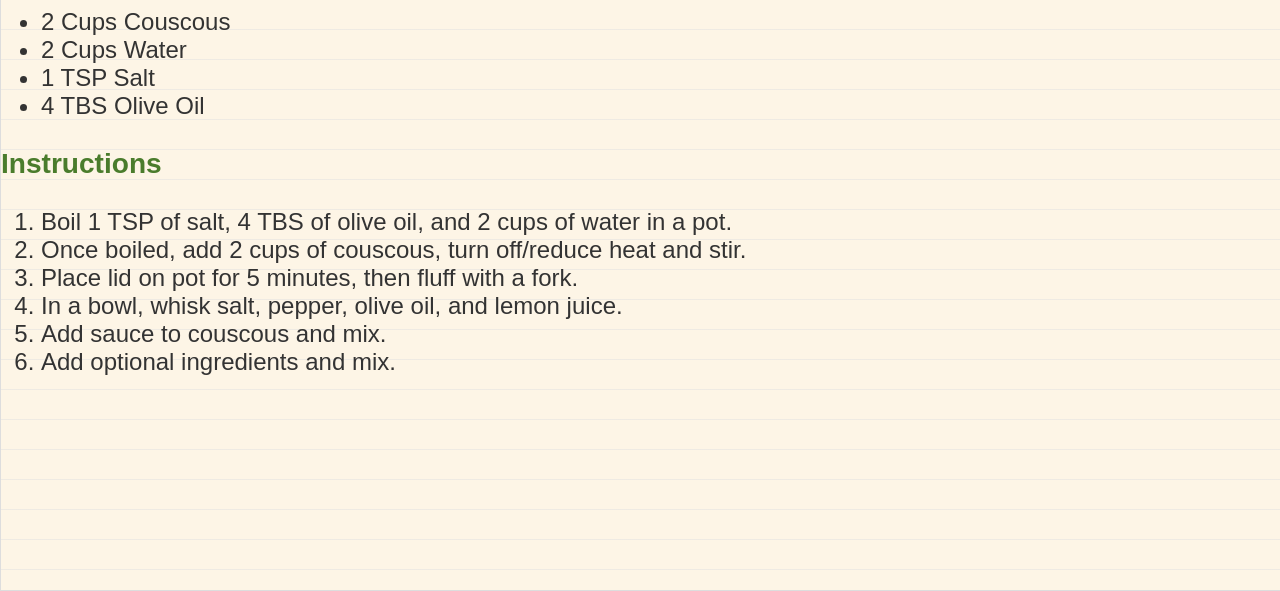
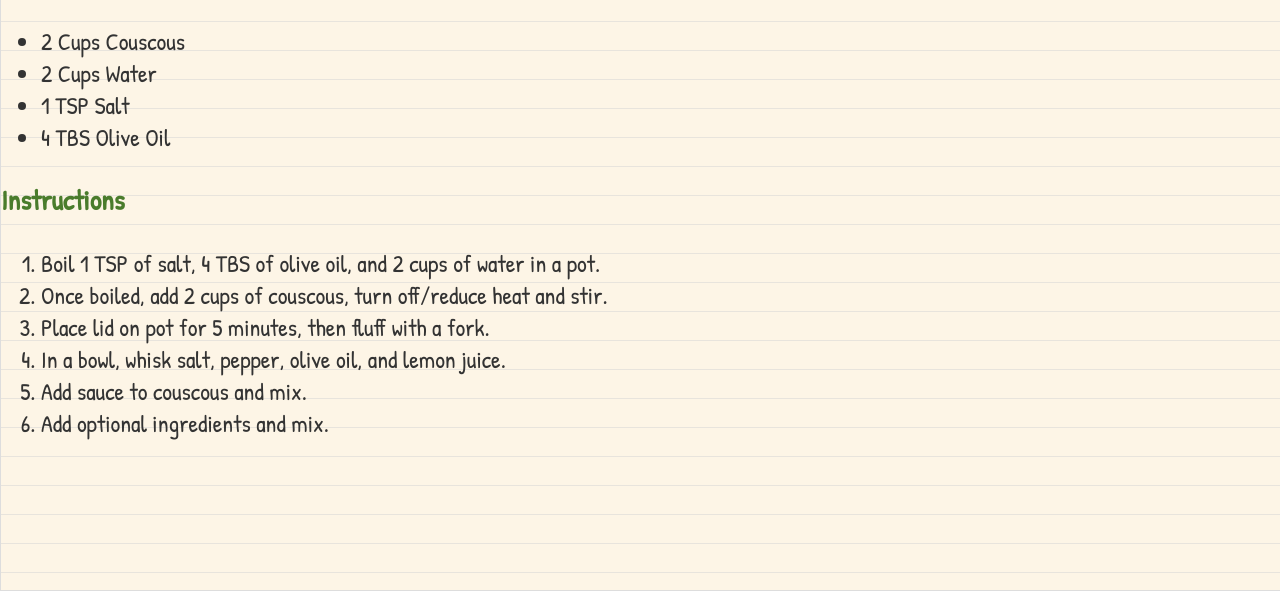
Before and after one commit to mdcrewe/mdcrewe.github.io, a website: page recipes/recipe-slides/src/index.html in a window 1280 px wide. Shown: the part 211-802 px from the top of the page. Drawn offline with nearby package versions, Linux system fonts and the light colour scheme.

Commit message:
better pages

```diff
--- a/recipes/recipe-slides/src/index.html
+++ b/recipes/recipe-slides/src/index.html
@@ -6,6 +6,7 @@
     <title>Recipe Slides</title>
     <link rel="stylesheet" href="styles/style.css">
     <link rel="stylesheet" href="https://unpkg.com/swiper/swiper-bundle.min.css">
+    <link rel="stylesheet" href="https://fonts.googleapis.com/css2?family=Patrick+Hand&display=swap">
 </head>
 <body>
     <div class="swiper-container">
--- a/recipes/recipe-slides/src/styles/style.css
+++ b/recipes/recipe-slides/src/styles/style.css
@@ -1,5 +1,5 @@
 body {
-    font-family: Arial, sans-serif;
+    font-family: 'Patrick Hand', cursive;
     background-color: #f5f5f5;
     color: #333;
     margin: 0;
@@ -50,7 +50,7 @@ h1, h2, h3 {
     box-shadow: 0 2px 4px rgba(0, 0, 0, 0.1);
     background: repeating-linear-gradient(
         #fdf5e6, /* Cream color */
-        #fdf5e6 29px,
-        #e0e0e0 30px
+        #fdf5e6 28px,
+        #d3d3d3 29px
     );
 }
```
